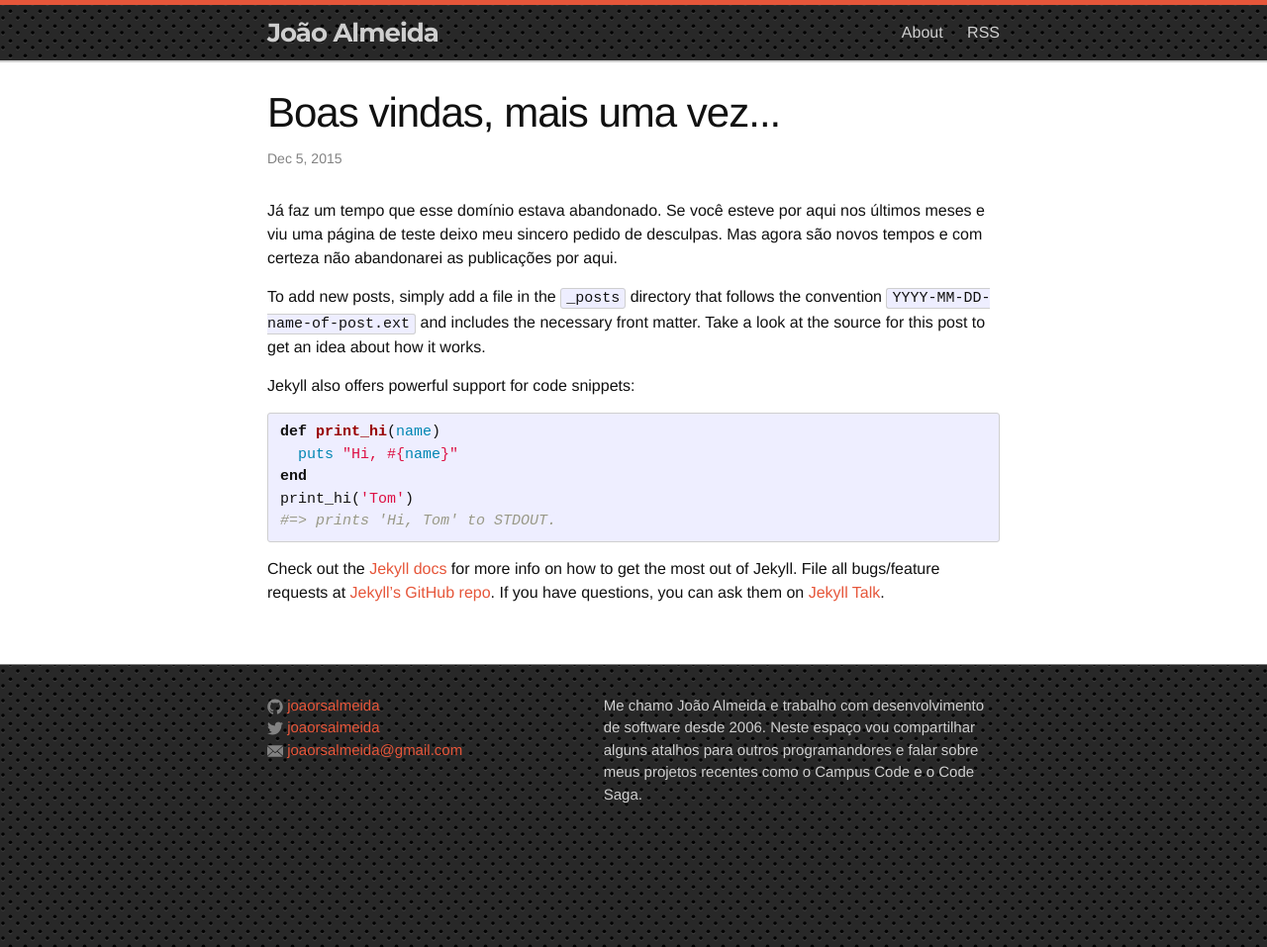
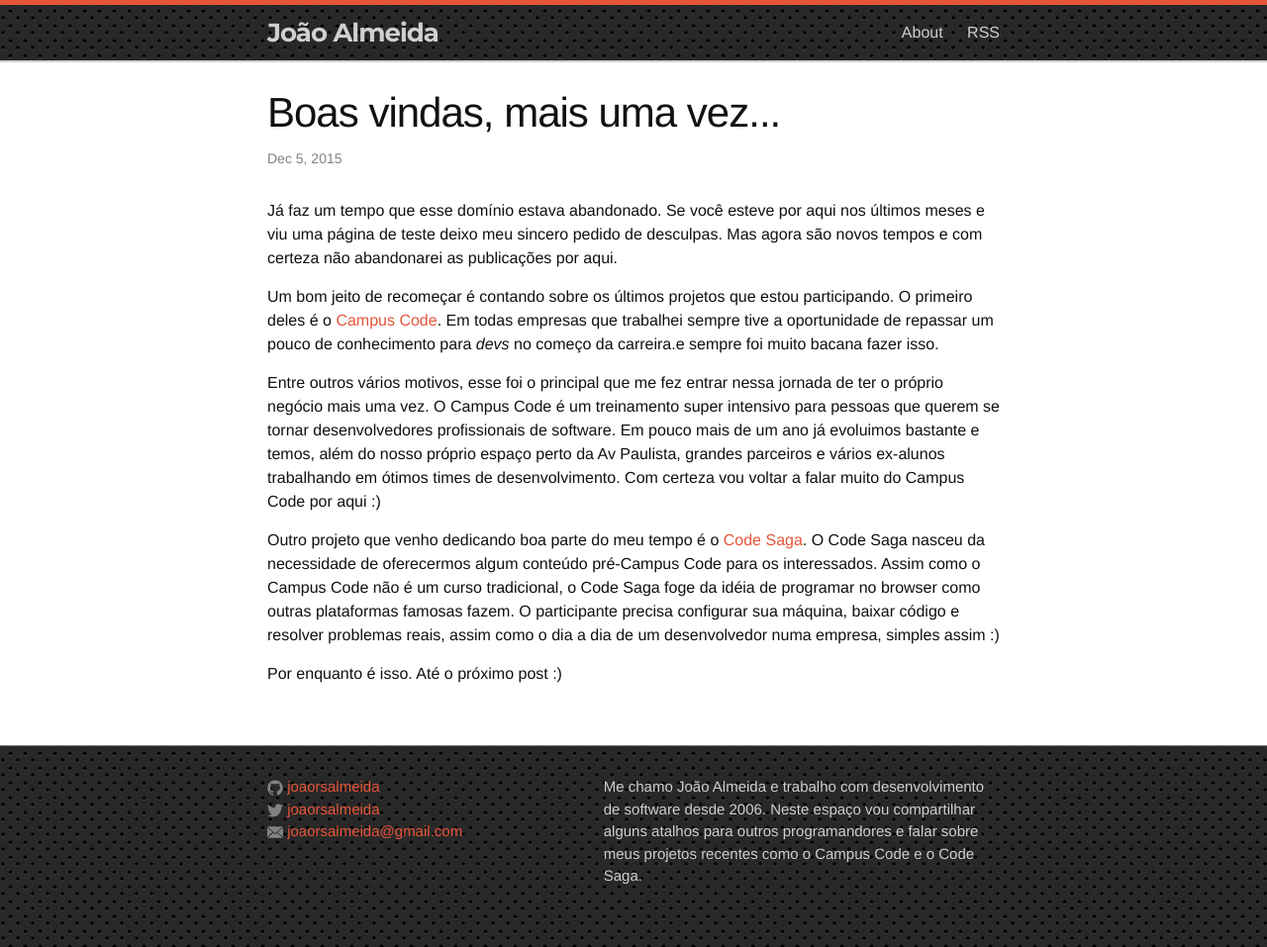
Before and after one commit to joaorsalmeida/joaorsalmeida.github.io, a Jekyll site: the page built from _posts/2015-12-05-boas-vindas-mais-uma-vez.markdown, in a window 1280 px wide. Shown: the whole page at 99% size. Built offline with Jekyll 4.4.1, drawn with Linux system fonts in a browser that asks for light colours.

Commit message:
Post: Boas Vindas

```diff
--- a/_posts/2015-12-05-boas-vindas-mais-uma-vez.markdown
+++ b/_posts/2015-12-05-boas-vindas-mais-uma-vez.markdown
@@ -10,22 +10,26 @@ Já faz um tempo que esse domínio estava abandonado. Se você esteve por aqui n
 Mas agora são novos tempos e com certeza não abandonarei as publicações por
 aqui.
 
+Um bom jeito de recomeçar é contando sobre os últimos projetos que estou
+participando. O primeiro deles é o [Campus Code](http://www.campuscode.com.br).
+Em todas empresas que trabalhei sempre tive a oportunidade de repassar um pouco
+de conhecimento para _devs_ no começo da carreira.e sempre foi muito bacana
+fazer isso.
 
+Entre outros vários motivos, esse foi o principal que me fez entrar nessa
+jornada de ter o próprio negócio mais uma vez. O Campus Code é um treinamento
+super intensivo para pessoas que querem se tornar desenvolvedores profissionais
+de software. Em pouco mais de um ano já evoluimos bastante e temos, além do
+nosso próprio espaço perto da Av Paulista, grandes parceiros e vários ex-alunos
+trabalhando em ótimos times de desenvolvimento. Com certeza vou voltar a falar
+muito do Campus Code por aqui :)
 
-To add new posts, simply add a file in the `_posts` directory that follows the convention `YYYY-MM-DD-name-of-post.ext` and includes the necessary front matter. Take a look at the source for this post to get an idea about how it works.
+Outro projeto que venho dedicando boa parte do meu tempo é o [Code
+Saga](http://www.codesaga.com.br). O Code Saga nasceu da necessidade de
+oferecermos algum conteúdo pré-Campus Code para os interessados. Assim como o
+Campus Code não é um curso tradicional, o Code Saga foge da idéia de programar
+no browser como outras plataformas famosas fazem. O participante precisa
+configurar sua máquina, baixar código e resolver problemas reais, assim como o
+dia a dia de um desenvolvedor numa empresa, simples assim :)
 
-Jekyll also offers powerful support for code snippets:
-
-{% highlight ruby %}
-def print_hi(name)
-  puts "Hi, #{name}"
-end
-print_hi('Tom')
-#=> prints 'Hi, Tom' to STDOUT.
-{% endhighlight %}
-
-Check out the [Jekyll docs][jekyll-docs] for more info on how to get the most out of Jekyll. File all bugs/feature requests at [Jekyll’s GitHub repo][jekyll-gh]. If you have questions, you can ask them on [Jekyll Talk][jekyll-talk].
-
-[jekyll-docs]: http://jekyllrb.com/docs/home
-[jekyll-gh]:   https://github.com/jekyll/jekyll
-[jekyll-talk]: https://talk.jekyllrb.com/
+Por enquanto é isso. Até o próximo post :)
```
